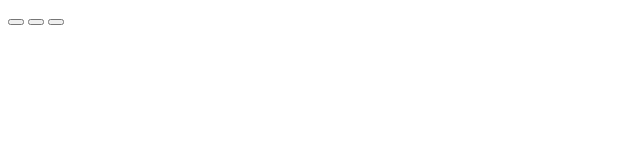
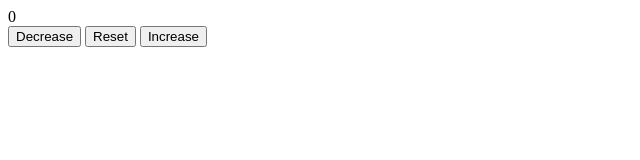
Before and after one commit to dbernal92/javascript-practice, a plain HTML site: page counter-program/index.html in a window 1280 px wide. Shown: the whole page, without its empty margins (0-640 px from the left). Drawn offline with Linux system fonts and the light colour scheme.

Commit message:
Label and buttons for counter

```diff
--- a/counter-program/index.html
+++ b/counter-program/index.html
@@ -3,16 +3,17 @@
 <head>
     <meta charset="UTF-8">
     <meta name="viewport" content="width=device-width, initial-scale=1.0">
-    <title>Document</title>
+    <title>Counter App</title>
+    <link rel="stylesheet" href="style.css">
 </head>
 <body>
     <div>
-
+        <label id="countLabel">0</label>
     </div>
     <div>
-        <button class="button" id="decreaseBtn"></button>
-        <button class="button" id="resetBtn"></button>
-        <button class="button" id="increaseBtn"></button>
+        <button class="button" id="decreaseBtn">Decrease</button>
+        <button class="button" id="resetBtn">Reset</button>
+        <button class="button" id="increaseBtn">Increase</button>
     </div>
 
     <script src="index.js"></script>
```
Also changed, not shown: counter-program/style.css (added).
